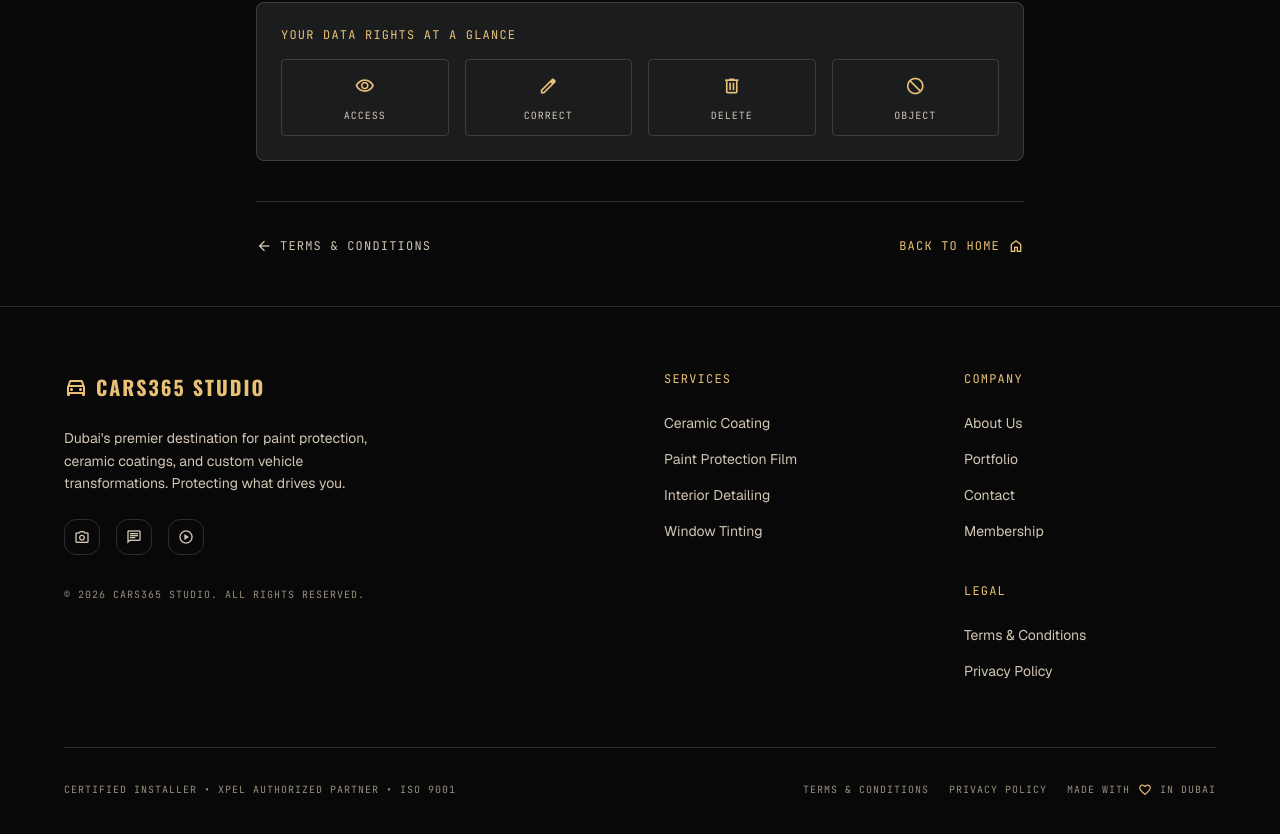
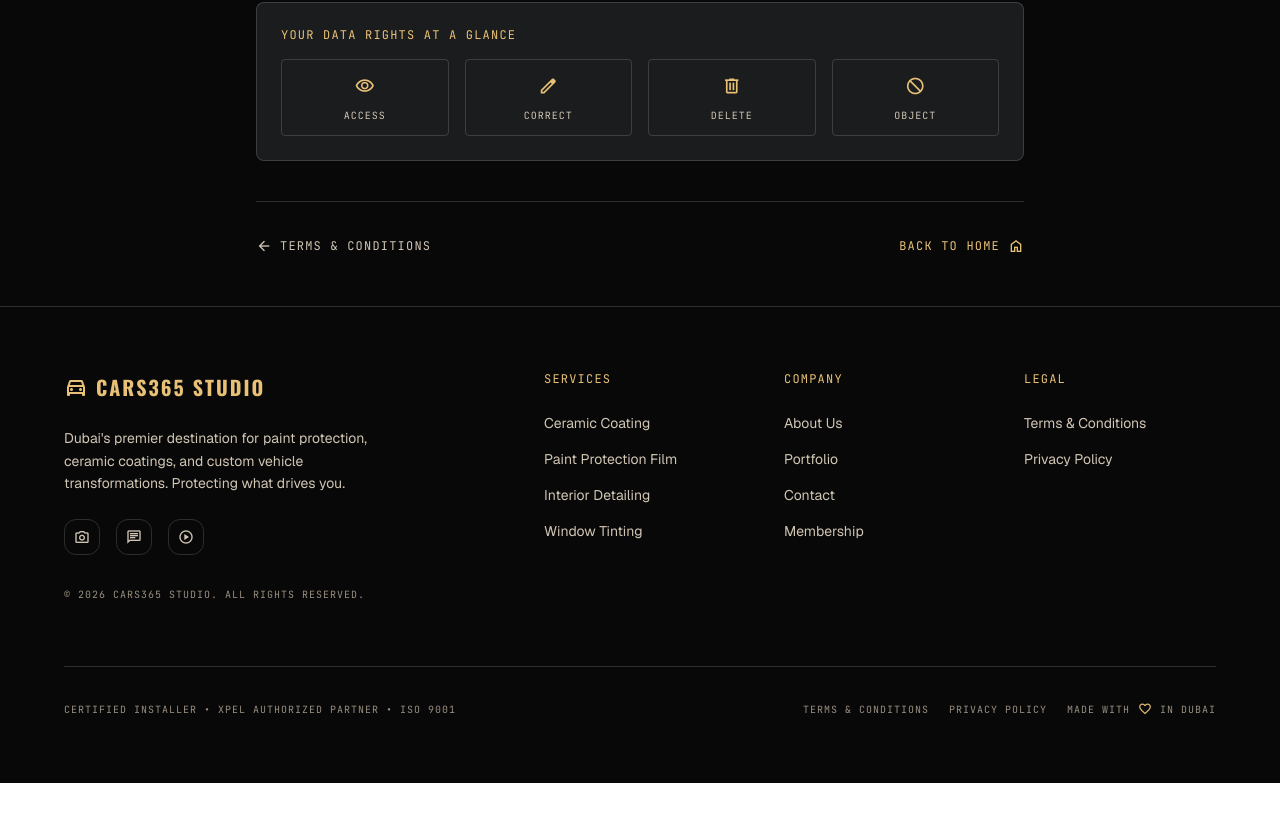
Before and after one commit to DevNox-Lab/cars365studio, a React (Vite) app: page /privacy-policy in a window 1280 px wide. Shown: the part 6768-7602 px from the top of the page. After the commit the page ends 7551 px from the top, so only its background shows below. Built offline with nearby package versions, Linux system fonts and the light colour scheme.

Commit message:
fix the footer in the large screen

```diff
--- a/src/components/Footer.jsx
+++ b/src/components/Footer.jsx
@@ -25,7 +25,7 @@ export default function Footer() {
   return (
     <footer className="bg-obsidian-deep border-t border-border-highlight">
       <div className="max-w-container-max mx-auto px-margin-mobile md:px-margin-desktop py-16">
-        <div className="grid grid-cols-1 md:grid-cols-2 lg:grid-cols-4 gap-12">
+        <div className="grid grid-cols-1 md:grid-cols-2 lg:grid-cols-5 gap-12">
           {/* ── Brand column — spans 2 on large ── */}
           <div className="lg:col-span-2 flex flex-col gap-6">
             {/* Logo */}
@@ -48,9 +48,9 @@ export default function Footer() {
             {/* Social icons */}
             <div className="flex items-center gap-4">
               {[
-                { icon: "photo_camera", label: "Instagram" },
-                { icon: "chat", label: "WhatsApp" },
-                { icon: "play_circle", label: "YouTube" },
+                { icon: 'photo_camera', label: 'Instagram' },
+                { icon: 'chat', label: 'WhatsApp' },
+                { icon: 'play_circle', label: 'YouTube' },
               ].map(({ icon, label }) => (
                 <a
                   key={label}
@@ -109,6 +109,7 @@ export default function Footer() {
                 ))}
               </ul>
             </div>
+          </div>
 
           {/* Legal sub-section */}
           <div>
@@ -127,7 +128,6 @@ export default function Footer() {
                 </li>
               ))}
             </ul>
-            </div>
           </div>
         </div>
 
```
Lines whose indentation alone changed are shown as unchanged.
